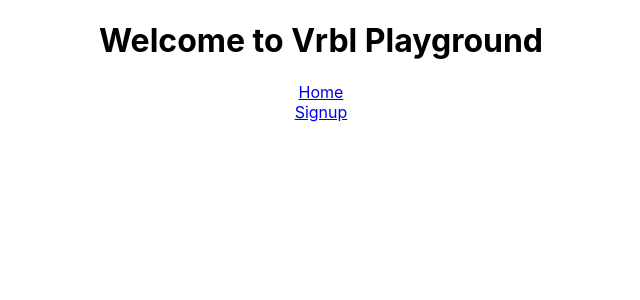
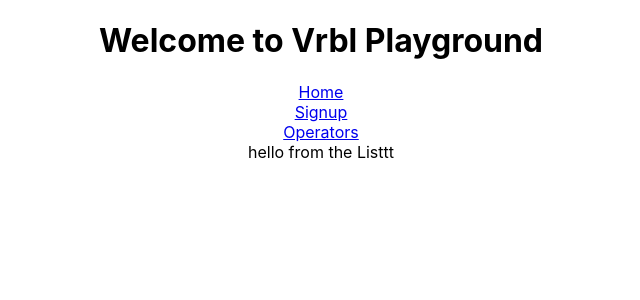
Before and after one commit to JonathanWaller/vrbl-playground, a React (Create React App) app: page /operators in a window 1280 px wide. Shown: the top 300 px of the page, without its empty margins (319-959 px from the left). Built offline with nearby package versions, Linux system fonts and the light colour scheme; no server answers.

Commit message:
added operators list route, also operators component

```diff
--- a/src/components/Nav/Nav.js
+++ b/src/components/Nav/Nav.js
@@ -10,6 +10,9 @@ const Nav = () => {
       <Link to="/signup">
         <div>Signup</div>
       </Link>
+      <Link to="/operators">
+        <div>Operators</div>
+      </Link>
     </div>
   );
 };
--- /dev/null
+++ b/src/components/OperatorsList/OperatorsList.js
@@ -0,0 +1,15 @@
+import React, { Component } from "react";
+import axios from "axios";
+
+class OperatorsList extends Component {
+  componentDidMount() {
+    axios.get("api/operators").then(response => {
+      console.log(response);
+    });
+  }
+
+  render() {
+    return <div>hello from the Listtt</div>;
+  }
+}
+export default OperatorsList;
--- a/src/routes.js
+++ b/src/routes.js
@@ -2,10 +2,12 @@ import React from "react";
 import { Route, Switch } from "react-router-dom";
 import App from "./App";
 import Signup from "./components/Signup/Signup";
+import OperatorsList from "./components/OperatorsList/OperatorsList";
 
 export default (
   <Switch>
     <Route exact path="/home" component={App} />
     <Route path="/signup" component={Signup} />
+    <Route path="/operators" component={OperatorsList} />
   </Switch>
 );
```
